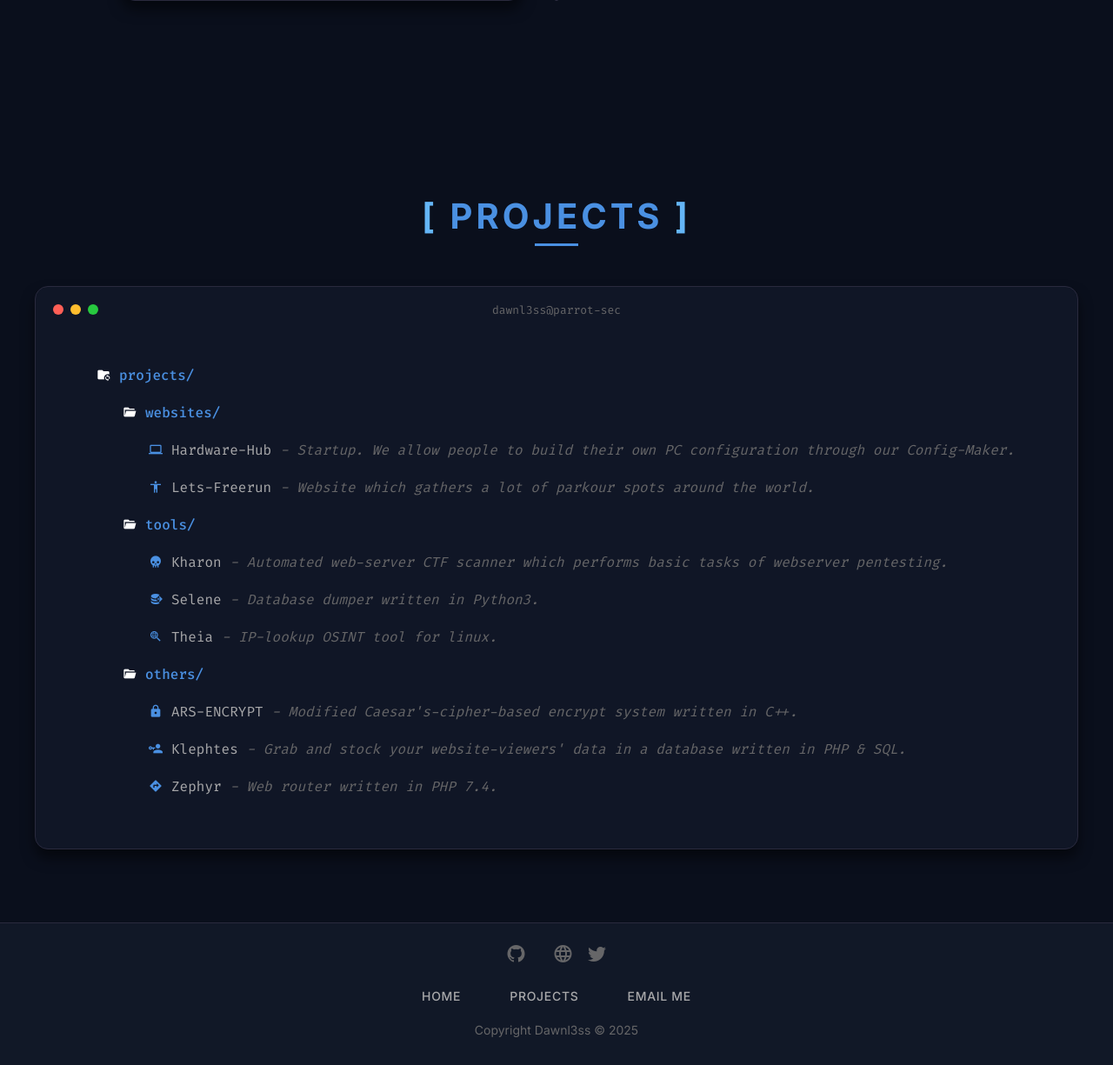
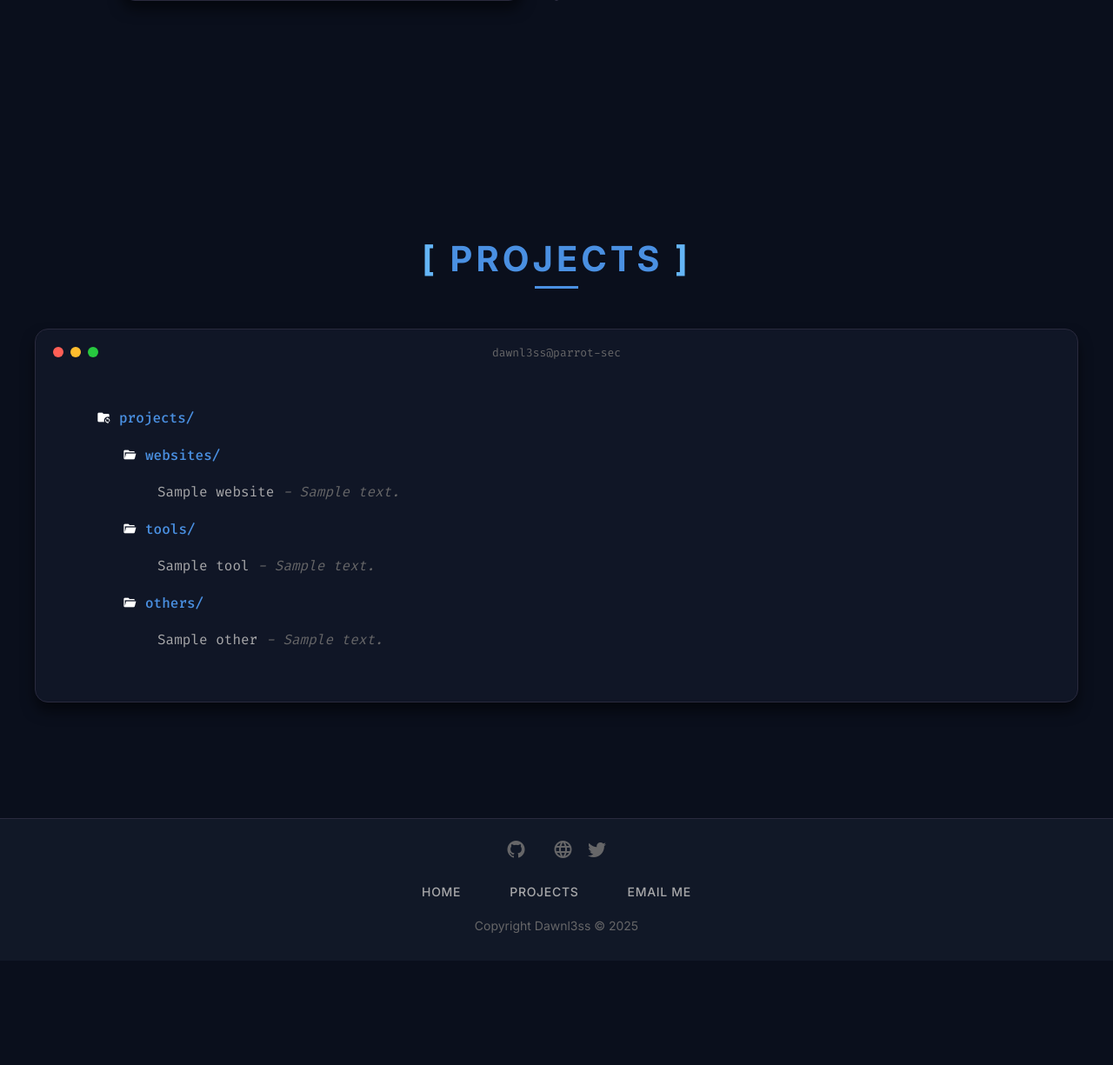
Before and after one commit to dawnl3ss/dawnl3ss.github.io, a PHP site: template views/home.view.php in a window 1280 px wide. Shown: the part 3959-5184 px from the top of the page at 87% size. After the commit the page ends 5032 px from the top, so only its background shows below. Run offline with PHP 8.4, Linux system fonts and the light colour scheme; the template is opened without the code that fills it: most values are stand-ins (such as "Sample title", 1, 10 or a date in 2020).

Commit message:
update [4.1.0] : migrate projects to backend render

```diff
--- a/assets/js/projects.js
+++ b/assets/js/projects.js
@@ -1,132 +1,4 @@
-const projectsData = {
-
-    websites: {
-        "Hardware-Hub": {
-            description: "Startup. We allow people to build their own PC configuration through our Config-Maker.",
-            link: "https://hardware-hub.fr/",
-            status: "active",
-            icon: "laptop",
-            tags: ["Web", "Community", "E-commerce"],
-            year: 2022
-        },
-        "Lets-Freerun": {
-            description: "Website which gathers a lot of parkour spots around the world.",
-            link: "https://github.com/dawnl3ss/Lets-Freerun",
-            status: "development",
-            icon: "human",
-            tags: ["Web", "Sports", "Community"],
-            year: 2023
-        }
-    },
-    tools: {
-        "Kharon": {
-            description: "Automated web-server CTF scanner which performs basic tasks of webserver pentesting.",
-            link: "https://github.com/dawnl3ss/Kharon",
-            status: "development",
-            icon: "skull",
-            tags: ["Security", "Python", "Automation"],
-            year: 2023
-        },
-        "Theia": {
-            description: "IP-lookup OSINT tool for linux.",
-            link: "https://github.com/dawnl3ss/Theia",
-            status: "completed",
-            icon: "search-web",
-            tags: ["OSINT", "Linux", "Python"],
-            year: 2022
-        },
-        "Selene": {
-            description: "Database dumper written in Python3.",
-            link: "https://github.com/dawnl3ss/Selene",
-            status: "completed",
-            icon: "database-export",
-            tags: ["Database", "Python", "Security"],
-            year: 2022
-        }
-    },
-    others: {
-        "ARS-ENCRYPT": {
-            description: "Modified Caesar's-cipher-based encrypt system written in C++.",
-            link: "https://github.com/dawnl3ss/ARS_ENCRYPT",
-            status: "completed",
-            icon: "lock",
-            tags: ["Cryptography", "C++", "Security"],
-            year: 2021
-        },
-        "Klephtes": {
-            description: "Grab and stock your website-viewers' data in a database written in PHP & SQL.",
-            link: "https://github.com/dawnl3ss/Klephtes",
-            status: "completed",
-            icon: "account-key",
-            tags: ["Web", "PHP", "Database"],
-            year: 2022
-        },
-        "Zephyr": {
-            description: "Web router written in PHP 7.4.",
-            link: "https://github.com/dawnl3ss/Zephyr",
-            status: "completed",
-            icon: "directions",
-            tags: ["Web", "PHP", "Framework"],
-            year: 2023
-        }
-    }
-};
-
 class ProjectRenderer {
-
-    constructor() {
-        this.projects = projectsData;
-        this.containers = {
-            websites: document.getElementById('websites-list'),
-            tools: document.getElementById('tools-list'),
-            others: document.getElementById('others-list')
-        };
-    }
-
-    createProjectElement(name, project) {
-        const li = document.createElement('li');
-        li.className = 'tree-file';
-
-        const link = document.createElement('a');
-        link.href = project.link;
-        link.target = '_blank';
-        link.className = 'tree-item project-link';
-
-        link.innerHTML = `
-            <i class="mdi mdi-${project.icon}"></i>
-            <span class="tree-name">${name}</span>
-            <span class="project-description"> - ${project.description}</span>
-        `;
-
-        li.appendChild(link);
-        return li;
-    }
-
-    renderCategory(categoryName) {
-        const container = this.containers[categoryName];
-        const categoryData = this.projects[categoryName];
-
-        if (!container || !categoryData) {
-            console.warn(`Container or data not found for category: ${categoryName}`);
-            return;
-        }
-
-        container.innerHTML = '';
-
-        const sortedProjects = Object.entries(categoryData)
-            .sort(([a], [b]) => a.localeCompare(b));
-
-        sortedProjects.forEach(([name, project]) => {
-            const projectElement = this.createProjectElement(name, project);
-            container.appendChild(projectElement);
-        });
-    }
-
-    renderAllCategories() {
-        Object.keys(this.containers).forEach(category => {
-            this.renderCategory(category);
-        });
-    }
 
     addProjectInteractions() {
         const projectLinks = document.querySelectorAll('.project-link');
@@ -147,7 +19,6 @@ class ProjectRenderer {
     }
 
     init() {
-        this.renderAllCategories();
         this.addProjectInteractions();
     }
 }
--- a/views/home.view.php
+++ b/views/home.view.php
@@ -1,3 +1,6 @@
+<?php
+/** @var $projects */
+?>
 <!DOCTYPE html>
 <html lang="fr">
     <head>
@@ -354,21 +357,51 @@
                                                 <i class="mdi mdi-folder-open"></i>
                                                 <span class="tree-name">websites/</span>
                                             </span>
-                                            <ul id="websites-list"></ul>
+                                            <ul id="websites-list">
+                                                <?php foreach ($projects["websites"] as $project) : ?>
+                                                    <li class="tree-file">
+                                                        <a href="/projects<?= $project->_get_route(); ?>" class="tree-item project-link" target="_blank" style="transition: 0.2s;" style="transition: 0.2s;">
+                                                            <i class="mdi mdi-<?= $project->_get_icon(); ?>"></i>
+                                                            <span class="tree-name"> <?= $project->_get_name(); ?> </span>
+                                                            <span class="project-description"> - <?= $project->_get_description(); ?> </span>
+                                                        </a>
+                                                    </li>
+                                                <?php endforeach; ?>
+                                            </ul>
                                         </li>
                                         <li class="tree-folder">
                                             <span class="tree-item">
                                                 <i class="mdi mdi-folder-open"></i>
                                                 <span class="tree-name">tools/</span>
                                             </span>
-                                            <ul id="tools-list"></ul>
+                                            <ul id="tools-list">
+                                                <?php foreach ($projects["tools"] as $project) : ?>
+                                                    <li class="tree-file">
+                                                        <a href="/projects<?= $project->_get_route(); ?>" class="tree-item project-link" target="_blank" style="transition: 0.2s;" style="transition: 0.2s;">
+                                                            <i class="mdi mdi-<?= $project->_get_icon(); ?>"></i>
+                                                            <span class="tree-name"> <?= $project->_get_name(); ?> </span>
+                                                            <span class="project-description"> - <?= $project->_get_description(); ?> </span>
+                                                        </a>
+                                                    </li>
+                                                <?php endforeach; ?>
+                                            </ul>
                                         </li>
                                         <li class="tree-folder">
                                             <span class="tree-item">
                                                 <i class="mdi mdi-folder-open"></i>
                                                 <span class="tree-name">others/</span>
                                             </span>
-                                            <ul id="others-list"></ul>
+                                            <ul id="others-list">
+                                                <?php foreach ($projects["others"] as $project) : ?>
+                                                    <li class="tree-file">
+                                                        <a href="/projects<?= $project->_get_route(); ?>" class="tree-item project-link" target="_blank" style="transition: 0.2s;" style="transition: 0.2s;">
+                                                            <i class="mdi mdi-<?= $project->_get_icon(); ?>"></i>
+                                                            <span class="tree-name"> <?= $project->_get_name(); ?> </span>
+                                                            <span class="project-description"> - <?= $project->_get_description(); ?> </span>
+                                                        </a>
+                                                    </li>
+                                                <?php endforeach; ?>
+                                            </ul>
                                         </li>
                                     </ul>
                                 </li>
```
Also changed, not shown: app/Wrapper.php (added, +66 -0 lines), app/controller/AppController.php (+14 -0 lines), app/projects/Project.php (+7 -1 lines).
